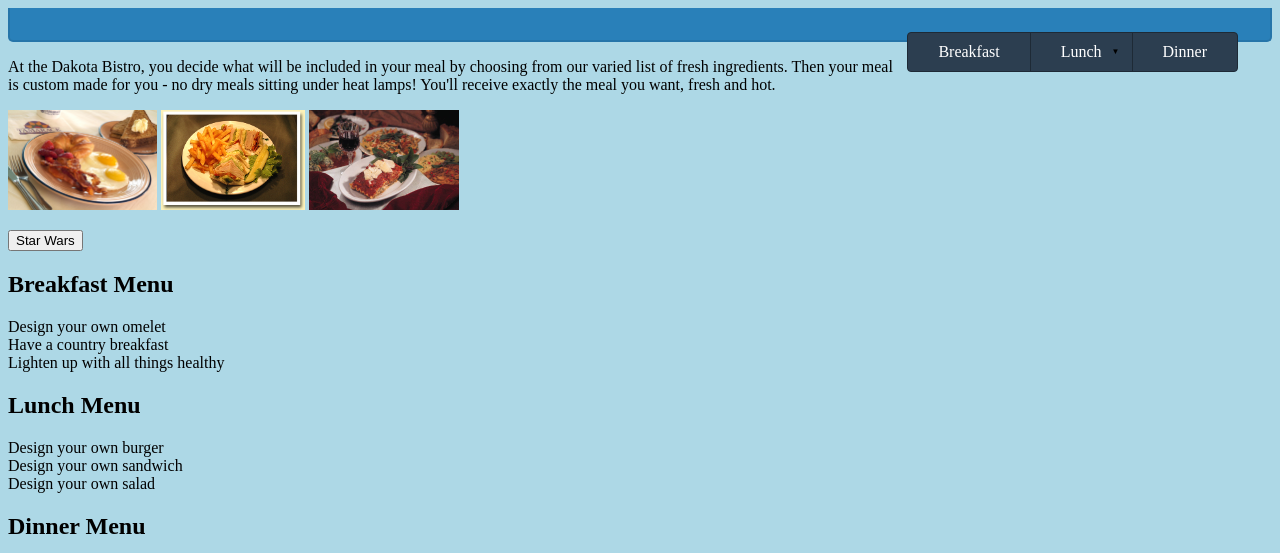
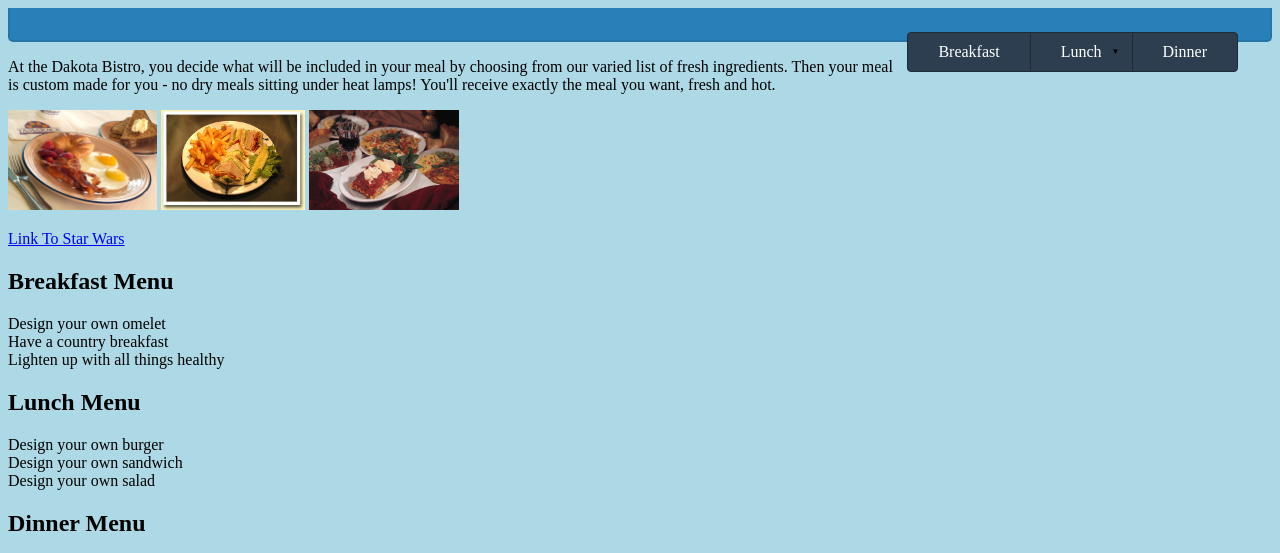
Before and after one commit to marafossum/Exercise6, a plain HTML site: page index.html in a window 1280 px wide. Shown: the top 553 px of the page. Drawn offline with Linux system fonts and the light colour scheme.

Commit message:
Update index.html

```diff
--- a/index.html
+++ b/index.html
@@ -37,7 +37,7 @@
 <img src="dinner.jpg" alt="dinner example" height="100px" />
 </p>
 
-<button onclick=href src="starwars.html"> Star Wars</button>
+   <a href='starwars.html'>Link To Star Wars</a>
 
 <h2>Breakfast Menu</h2>
 <ul>
```
